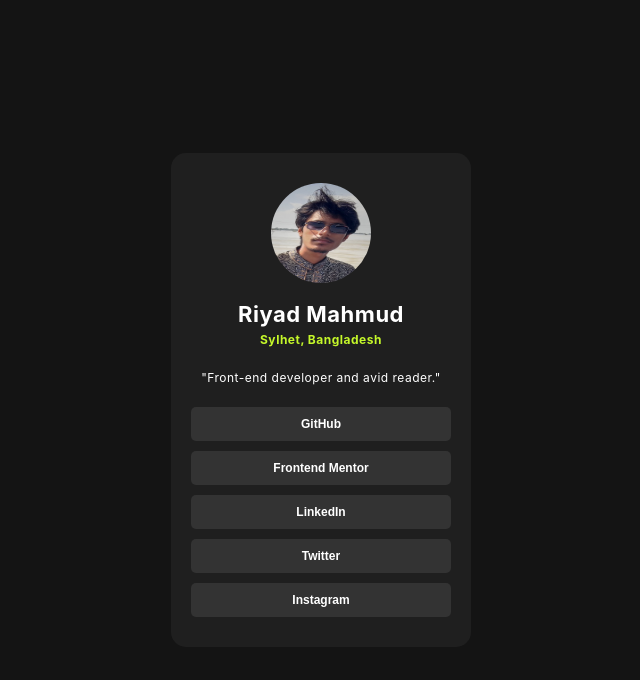
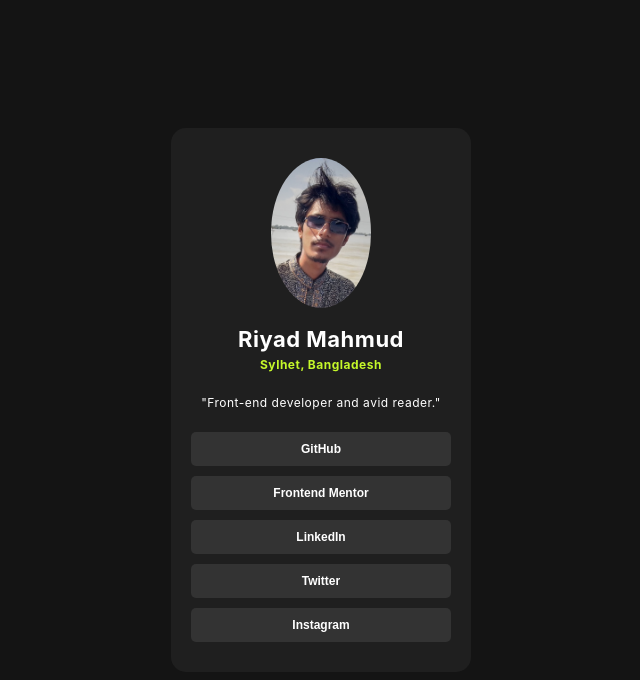
Before and after one commit to riyad13-cyber/Frontend_mentor_proifle_card, a plain HTML site: page index.html in a window 1280 px wide. Shown: the whole page, without its empty margins (319-959 px from the left). Drawn offline with Linux system fonts and the light colour scheme.

Commit message:
pic resize

```diff
--- a/index.html
+++ b/index.html
@@ -23,7 +23,6 @@
             src="./assets/images/profilepic.jpg"
             alt="profile picture"
             width="100px"
-            height="100px"
           />
         </div>
 
```
